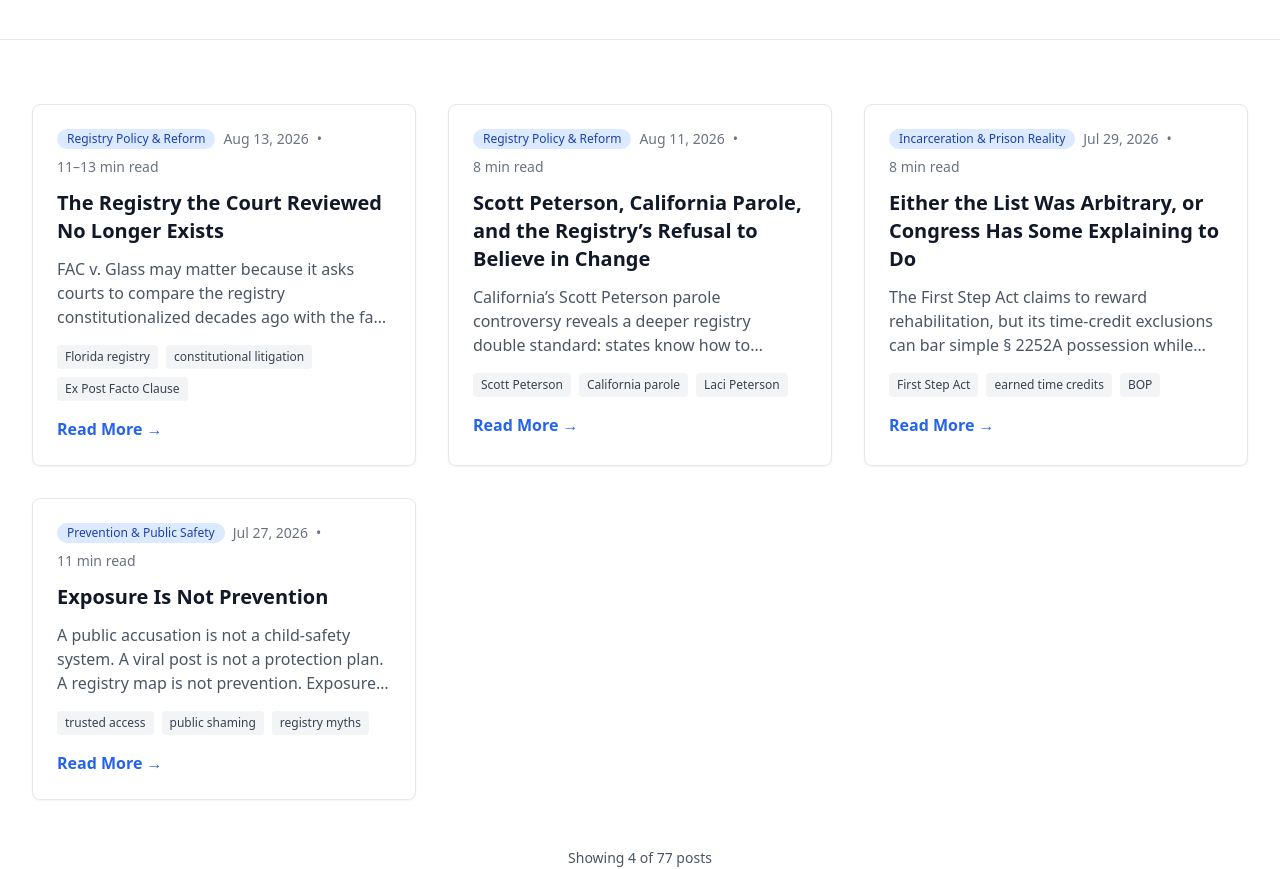
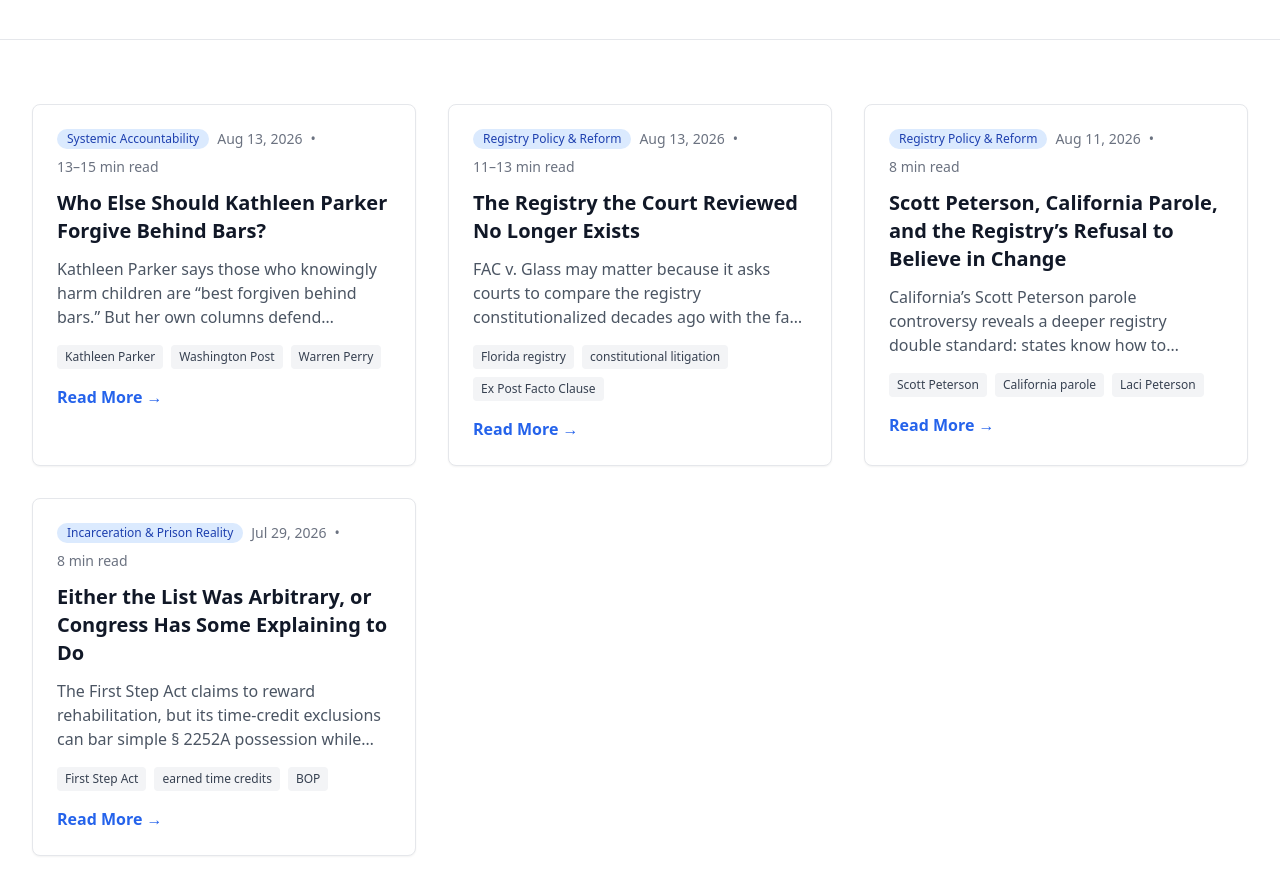
Before and after one commit to projectsolarrecon/Solar, a React (Vite) app: page /blog in a window 1280 px wide. Shown: the part 2520-3389 px from the top of the page. Built offline with nearby package versions, Linux system fonts and the light colour scheme.

Commit message:
Update blogPosts.ts

```diff
--- a/src/data/blogPosts.ts
+++ b/src/data/blogPosts.ts
@@ -12,6 +12,39 @@ export interface BlogPost {
 
 export const allBlogPosts: BlogPost[] = [
   // Insert this object at the TOP of the exported array (newest-first):
+{
+  id: "who-else-should-kathleen-parker-forgive-behind-bars",
+  title: "Who Else Should Kathleen Parker Forgive Behind Bars?",
+  excerpt:
+    "Kathleen Parker says those who knowingly harm children are “best forgiven behind bars.” But her own columns defend proportionality, distinctions and rehabilitation when the crime is not sexual. So which principle does she actually believe?",
+  author: "The SOLAR Project",
+  date: "Aug 13, 2026",
+  readTime: "13–15 min read",
+  category: "Systemic Accountability",
+  tags: [
+    "Kathleen Parker",
+    "Washington Post",
+    "Warren Perry",
+    "Pawleys Island Community Church",
+    "South Carolina",
+    "RECON",
+    "unequal accountability",
+    "selective punishment",
+    "proportionality",
+    "individualized justice",
+    "rehabilitation",
+    "probation",
+    "sex offense policy",
+    "registry politics",
+    "public safety",
+    "child safety",
+    "criminal justice",
+    "media commentary",
+    "moral panic",
+    "second chances",
+  ],
+  path: "/blog/who-else-should-kathleen-parker-forgive-behind-bars",
+},
 {
   id: "the-registry-the-court-reviewed-no-longer-exists",
   title: "The Registry the Court Reviewed No Longer Exists",
```
